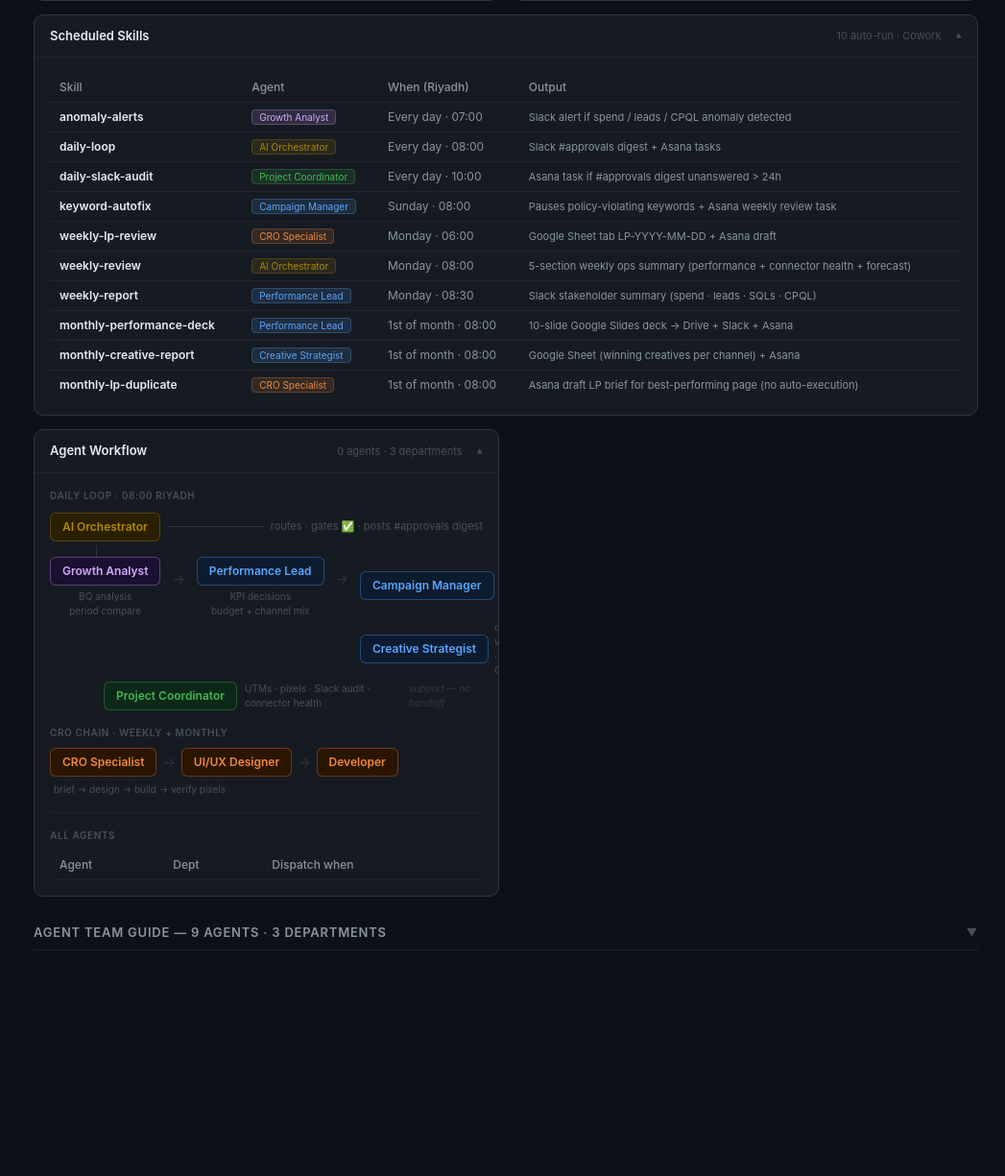
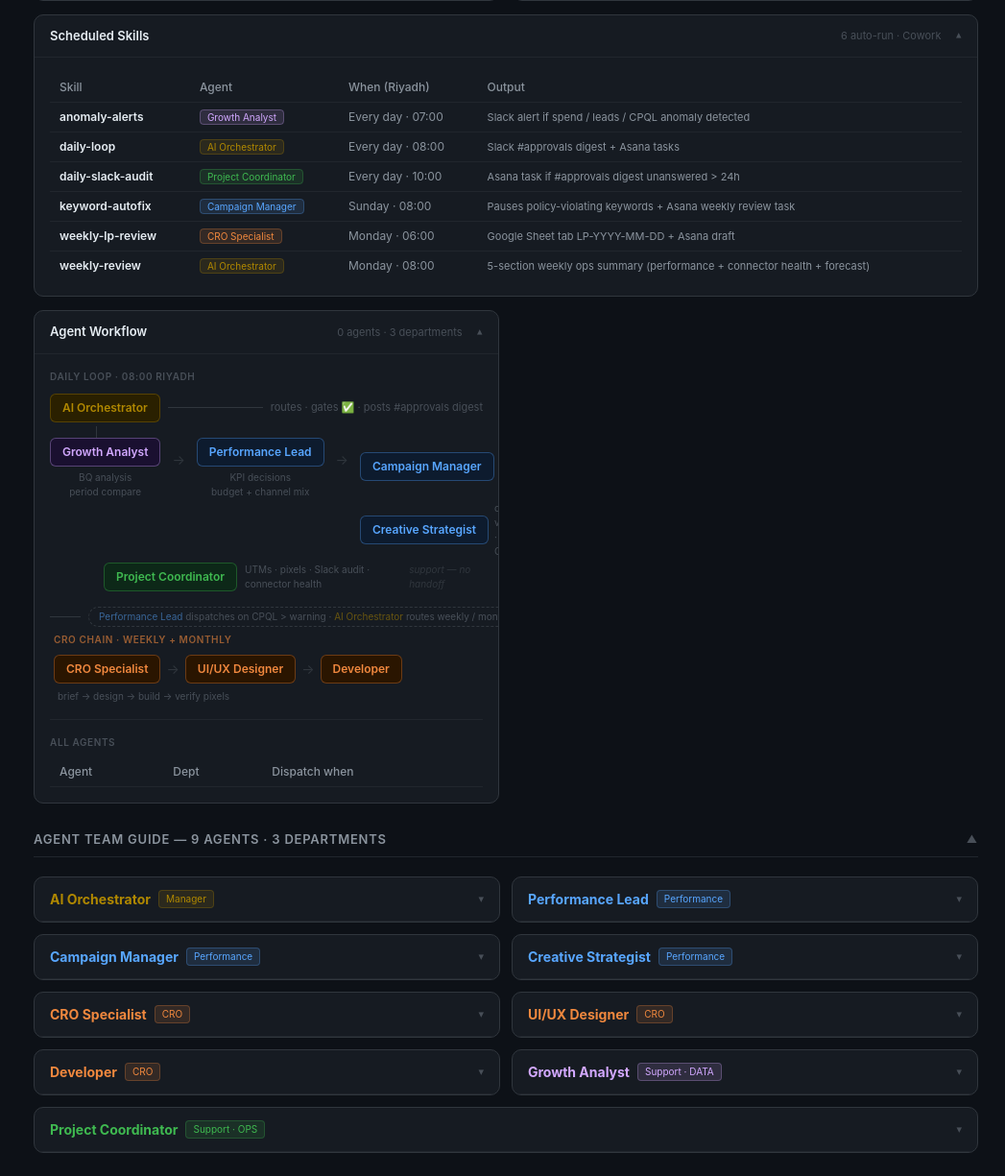
Before and after one commit to Rana96-run/nexa-performance-agent, a Flask app: template reports/templates/activity.html in a window 1280 px wide. Shown: the part 1586-2811 px from the top of the page at 96% size, without its empty margins (233-1280 px from the left). Before the commit the page ends 2576 px from the top, so only its background shows below. Run offline with Flask 3, Linux system fonts and the light colour scheme; the template is opened without the code that fills it, so the values that code supplies are empty.

Commit message:
fix(dashboard): CRO connection, team guide open by default, scheduled skills trimmed to 6
- CRO chain: add trigger connector showing Performance Lead (CPQL > warning)
  and AI Orchestrator (weekly/monthly) dispatch the CRO chain
- Team Guide: start expanded (display:block) so it's visible on page load
- Scheduled Skills: trim from 10 to 6 rows — keep daily/weekly core
  (anomaly-alerts, daily-loop, daily-slack-audit, keyword-autofix,
  weekly-lp-review, weekly-review); drop weekly-report + 3 monthly

Co-Authored-By: Claude Sonnet 4.6 <noreply@anthropic.com>

```diff
--- a/reports/templates/activity.html
+++ b/reports/templates/activity.html
@@ -1511,7 +1511,7 @@ a:hover{text-decoration:underline}
       <div class="panel-header" onclick="togglePanel(this)">
         <div class="panel-title">Scheduled Skills</div>
         <div style="display:flex;align-items:center;gap:10px">
-          <span class="panel-count">10 auto-run · Cowork</span>
+          <span class="panel-count">6 auto-run · Cowork</span>
           <span class="panel-arrow">▾</span>
         </div>
       </div>
@@ -1556,35 +1556,11 @@ a:hover{text-decoration:underline}
               <td style="padding:6px 10px;color:#8b949e;white-space:nowrap">Monday · 06:00</td>
               <td style="padding:6px 10px;color:#8b949e;font-size:11px">Google Sheet tab LP-YYYY-MM-DD + Asana draft</td>
             </tr>
-            <tr style="border-bottom:1px solid #21262d">
+            <tr>
               <td style="padding:6px 10px"><span style="font-weight:600;color:#e6edf3">weekly-review</span></td>
               <td style="padding:6px 10px"><span style="border-radius:4px;padding:1px 7px;font-size:10px;background:#b0880022;color:#b08800;border:1px solid #b0880044">AI Orchestrator</span></td>
               <td style="padding:6px 10px;color:#8b949e;white-space:nowrap">Monday · 08:00</td>
               <td style="padding:6px 10px;color:#8b949e;font-size:11px">5-section weekly ops summary (performance + connector health + forecast)</td>
-            </tr>
-            <tr style="border-bottom:1px solid #21262d">
-              <td style="padding:6px 10px"><span style="font-weight:600;color:#e6edf3">weekly-report</span></td>
-              <td style="padding:6px 10px"><span style="border-radius:4px;padding:1px 7px;font-size:10px;background:#58a6ff22;color:#58a6ff;border:1px solid #58a6ff44">Performance Lead</span></td>
-              <td style="padding:6px 10px;color:#8b949e;white-space:nowrap">Monday · 08:30</td>
-              <td style="padding:6px 10px;color:#8b949e;font-size:11px">Slack stakeholder summary (spend · leads · SQLs · CPQL)</td>
-            </tr>
-            <tr style="border-bottom:1px solid #21262d">
-              <td style="padding:6px 10px"><span style="font-weight:600;color:#e6edf3">monthly-performance-deck</span></td>
-              <td style="padding:6px 10px"><span style="border-radius:4px;padding:1px 7px;font-size:10px;background:#58a6ff22;color:#58a6ff;border:1px solid #58a6ff44">Performance Lead</span></td>
-              <td style="padding:6px 10px;color:#8b949e;white-space:nowrap">1st of month · 08:00</td>
-              <td style="padding:6px 10px;color:#8b949e;font-size:11px">10-slide Google Slides deck → Drive + Slack + Asana</td>
-            </tr>
-            <tr style="border-bottom:1px solid #21262d">
-              <td style="padding:6px 10px"><span style="font-weight:600;color:#e6edf3">monthly-creative-report</span></td>
-              <td style="padding:6px 10px"><span style="border-radius:4px;padding:1px 7px;font-size:10px;background:#58a6ff22;color:#58a6ff;border:1px solid #58a6ff44">Creative Strategist</span></td>
-              <td style="padding:6px 10px;color:#8b949e;white-space:nowrap">1st of month · 08:00</td>
-              <td style="padding:6px 10px;color:#8b949e;font-size:11px">Google Sheet (winning creatives per channel) + Asana</td>
-            </tr>
-            <tr>
-              <td style="padding:6px 10px"><span style="font-weight:600;color:#e6edf3">monthly-lp-duplicate</span></td>
-              <td style="padding:6px 10px"><span style="border-radius:4px;padding:1px 7px;font-size:10px;background:#f0883e22;color:#f0883e;border:1px solid #f0883e44">CRO Specialist</span></td>
-              <td style="padding:6px 10px;color:#8b949e;white-space:nowrap">1st of month · 08:00</td>
-              <td style="padding:6px 10px;color:#8b949e;font-size:11px">Asana draft LP brief for best-performing page (no auto-execution)</td>
             </tr>
           </tbody>
         </table>
@@ -1650,9 +1626,18 @@ a:hover{text-decoration:underline}
           <div style="margin-left:6px;font-size:10px;color:#30363d;font-style:italic">support — no handoff</div>
         </div>
 
-        {# CRO chain #}
-        <div style="font-size:10px;color:#484f58;font-weight:600;text-transform:uppercase;letter-spacing:.06em;margin-bottom:8px">CRO chain · weekly + monthly</div>
-        <div style="display:flex;align-items:center;gap:6px;flex-wrap:wrap">
+        {# CRO chain — connected trigger from main loop #}
+        <div style="display:flex;align-items:center;gap:8px;margin-bottom:6px;margin-top:2px">
+          <div style="width:32px;height:1px;background:#30363d;flex-shrink:0"></div>
+          <div style="font-size:10px;color:#484f58;padding:2px 10px;border:1px dashed #30363d;border-radius:12px;white-space:nowrap">
+            <span style="color:#58a6ff88">Performance Lead</span> dispatches on CPQL &gt; warning ·
+            <span style="color:#b0880088">AI Orchestrator</span> routes weekly / monthly
+          </div>
+          <div style="flex:1;height:1px;background:#21262d"></div>
+          <div style="font-size:12px;color:#484f58">↓</div>
+        </div>
+        <div style="font-size:10px;color:#f0883e99;font-weight:600;text-transform:uppercase;letter-spacing:.06em;margin-bottom:8px;padding-left:4px">CRO chain · weekly + monthly</div>
+        <div style="display:flex;align-items:center;gap:6px;flex-wrap:wrap;padding-left:4px">
           <div style="background:#2a1500;border:1px solid #f0883e55;border-radius:6px;padding:5px 12px;font-size:12px;font-weight:600;color:#f0883e;white-space:nowrap">CRO Specialist</div>
           <div style="color:#30363d">→</div>
           <div style="background:#2a1500;border:1px solid #f0883e55;border-radius:6px;padding:5px 12px;font-size:12px;font-weight:600;color:#f0883e;white-space:nowrap">UI/UX Designer</div>
@@ -1701,8 +1686,8 @@ a:hover{text-decoration:underline}
 
   <!-- ── Agent Team Guide ── -->
   <div class="section-head" onclick="toggleSection('team-guide-body','team-guide-chev')" style="cursor:pointer;user-select:none;display:flex;justify-content:space-between;align-items:center;margin-top:12px">Agent Team Guide — 9 agents · 3 departments
-    <span id="team-guide-chev" style="font-size:11px;color:#484f58">▼</span></div>
-  <div id="team-guide-body" style="display:none">
+    <span id="team-guide-chev" style="font-size:11px;color:#484f58">▲</span></div>
+  <div id="team-guide-body" style="display:block">
     <div style="display:grid;grid-template-columns:1fr 1fr;gap:12px;padding-top:8px">
 
       <!-- AI Orchestrator -->
```
